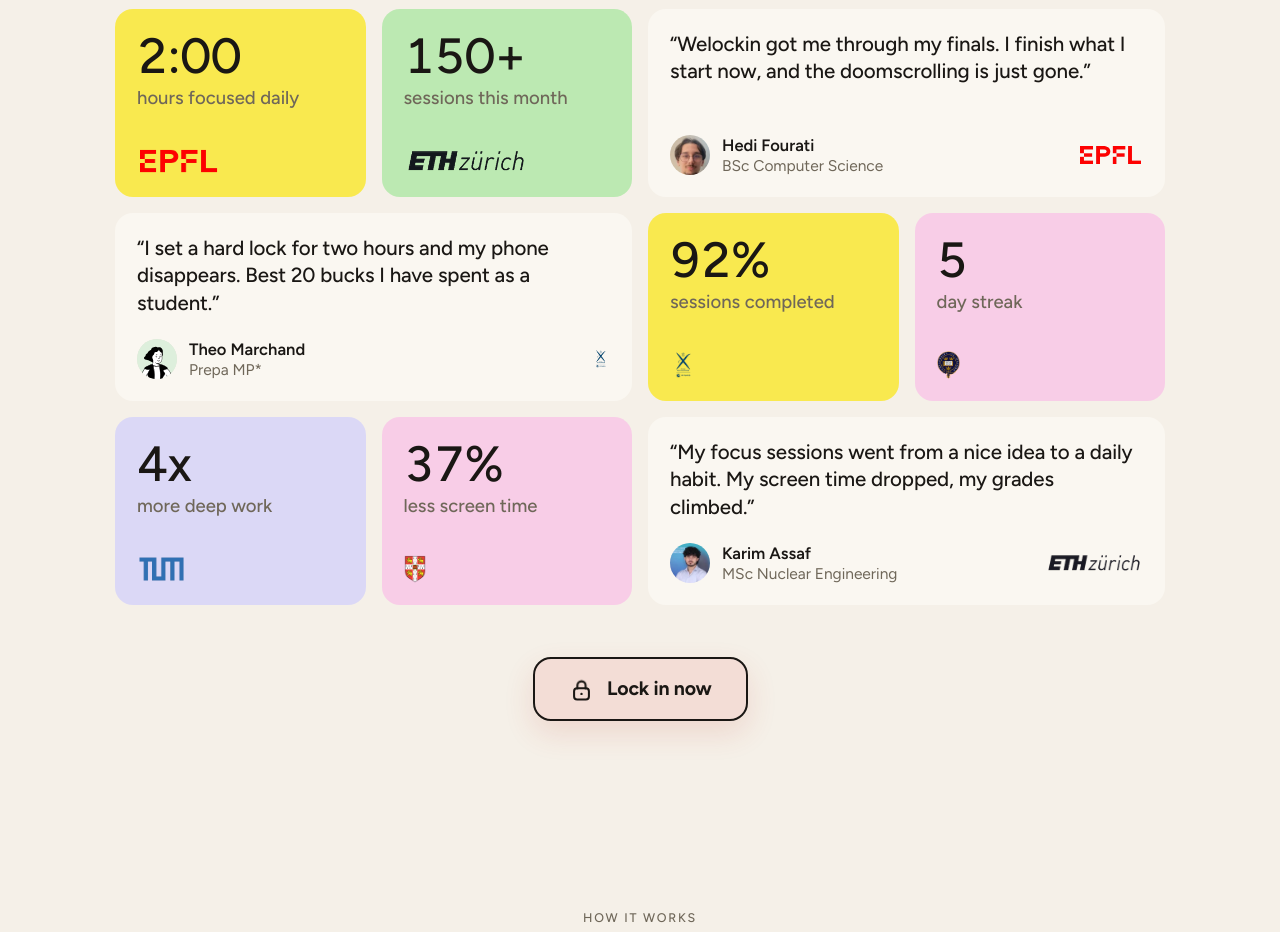
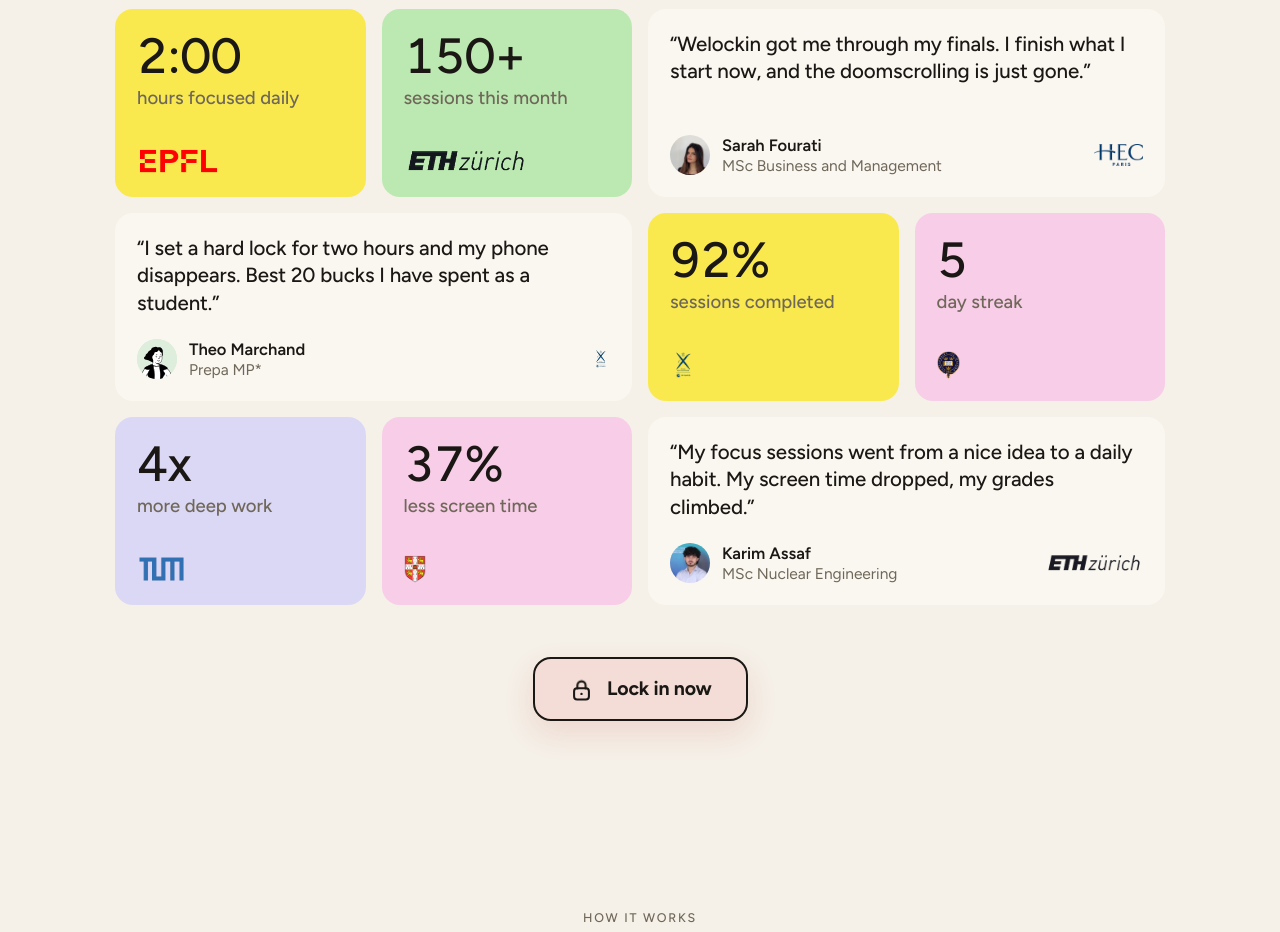
Before and after one commit to welock-in/landing-page, a Next.js app: page / in a window 1280 px wide. Shown: the part 3200-4132 px from the top of the page. Built offline with nearby package versions, Linux system fonts and the light colour scheme; no server answers.

Commit message:
Real results: Sarah Fourati (HEC Paris) takes the first quote card
Photo and crest recovered from the legacy landing; the card links to her
LinkedIn profile.

Co-Authored-By: Claude Fable 5 <noreply@anthropic.com>

```diff
--- a/src/components/home/Results.tsx
+++ b/src/components/home/Results.tsx
@@ -138,18 +138,18 @@ export function Results() {
             <div className="rs-foot">
               <a
                 className="rs-who"
-                href="https://www.linkedin.com/in/hedi-fourati-816304218/"
+                href="https://www.linkedin.com/in/sarah-fourati-7784b9293/"
                 target="_blank"
                 rel="noopener"
               >
-                <img className="rs-av" src="/images/people/hedi-fourati.webp" alt="Hedi Fourati" width={96} height={96} loading="lazy" decoding="async" />
+                <img className="rs-av" src="/images/people/sarah-fourati.webp" alt="Sarah Fourati" width={96} height={96} loading="lazy" decoding="async" />
                 <div>
-                  <b>Hedi Fourati</b>
-                  <em>BSc Computer Science</em>
+                  <b>Sarah Fourati</b>
+                  <em>MSc Business and Management</em>
                 </div>
               </a>
               <div className="rs-mark">
-                <img src="/images/logos/22_EPFL.webp" alt="EPFL" width={236} height={80} loading="lazy" decoding="async" />
+                <img src="/images/logos/27_HEC.webp" alt="HEC Paris" width={240} height={108} loading="lazy" decoding="async" />
               </div>
             </div>
           </article>
```
Also changed, not shown: public/images/logos/27_HEC.webp (added), public/images/people/sarah-fourati.webp (added).
